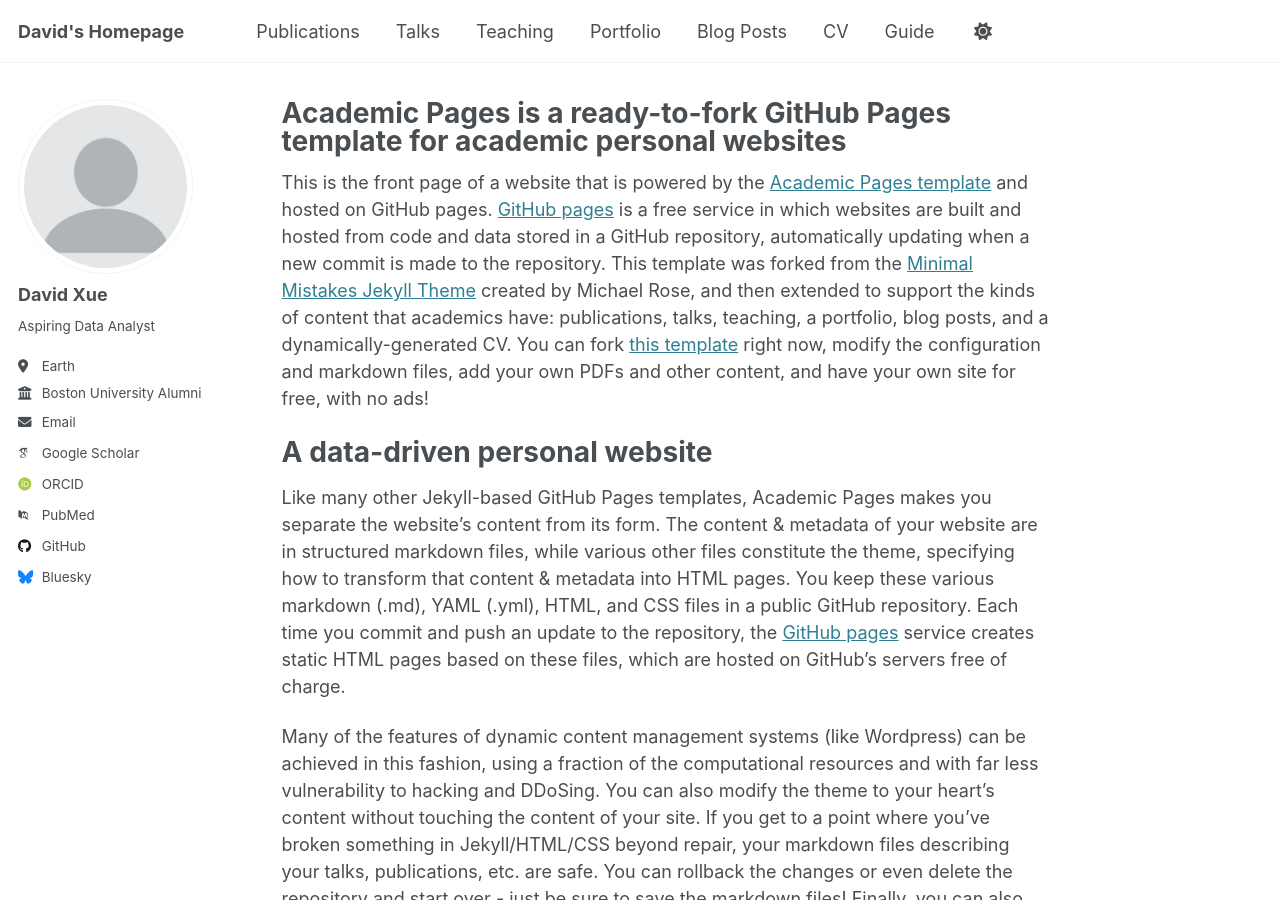
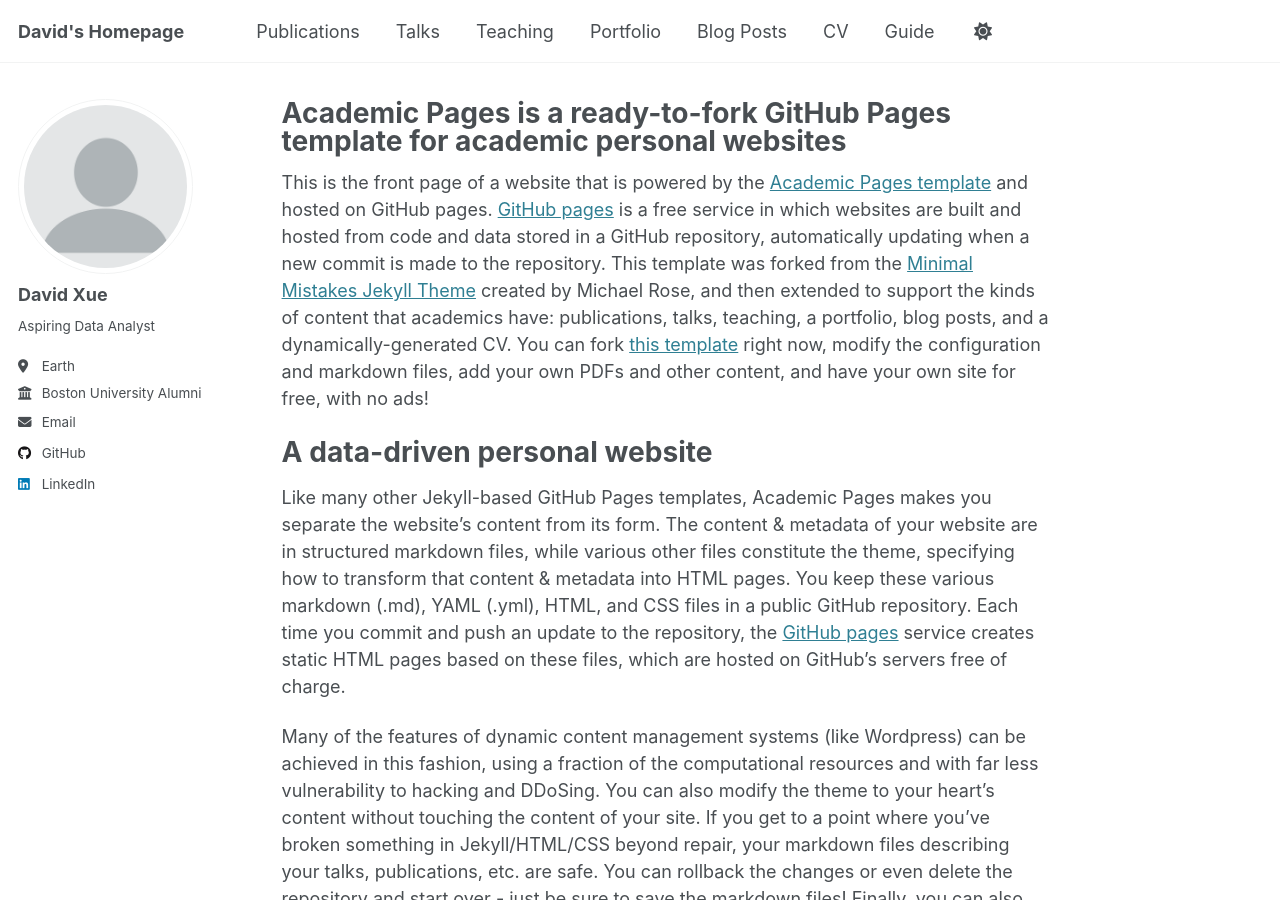
Before and after one commit to daviddxuee/daviddxuee.github.io, a Jekyll site: the page built from _pages/about.md, in a window 1280 px wide and 900 px high. Built offline with Jekyll 4.4.1, drawn with Linux system fonts in a browser that asks for light colours; some web fonts are replaced; part of the change alters nothing that is shown.

Commit message:
Update _config.yml

```diff
--- a/_config.yml
+++ b/_config.yml
@@ -33,11 +33,11 @@ author:
 
   # Academic websites
   arxiv            : # URL - Update with the correct link to your profile
-  googlescholar    : "https://scholar.google.com/citations?user=PS_CX0AAAAAJ"
+  googlescholar    : # URL
   impactstory      : # URL
-  orcid            : "http://orcid.org/yourorcidurl"
+  orcid            : # URL
   semantic         : # URL
-  pubmed           : "https://www.ncbi.nlm.nih.gov/pubmed/?term=john+snow"
+  pubmed           : # URL
   researchgate     : # URL
   scopus           : # URL
 
@@ -45,12 +45,12 @@ author:
   bitbucket        : # Username - Update with your username on the site
   codepen          : # Username
   dribbble         : # Username
-  github           : "academicpages"
+  github           : "daviddxuee"
   kaggle           : # Username
   stackoverflow    : # User number or user number and name (i.e., use "1" or "1/jeff-atwood")
 
   # Social media
-  bluesky          : "bsky.app" # Replace this with you Bluesky username
+  bluesky          : # Replace this with you Bluesky username
   facebook         : # Username
   flickr           : # Username
   foursquare       : # Username
@@ -59,7 +59,7 @@ author:
   keybase          : # Username
   instagram        : # Username
   lastfm           : # Username
-  linkedin         : # Username
+  linkedin         : "daviddxuee"
   mastodon         : # URL
   medium           : # URL
   pinterest        : # Username
```
